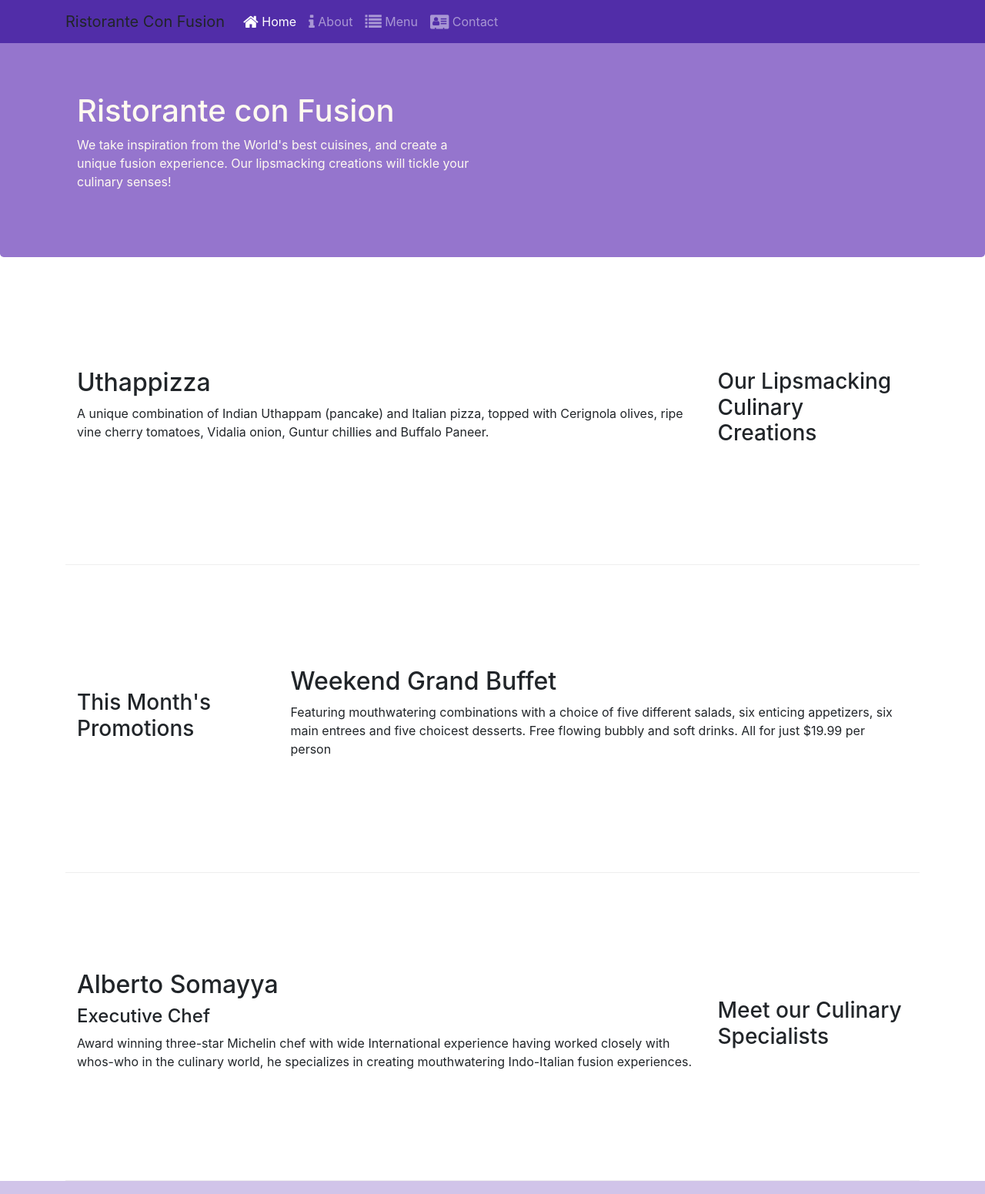
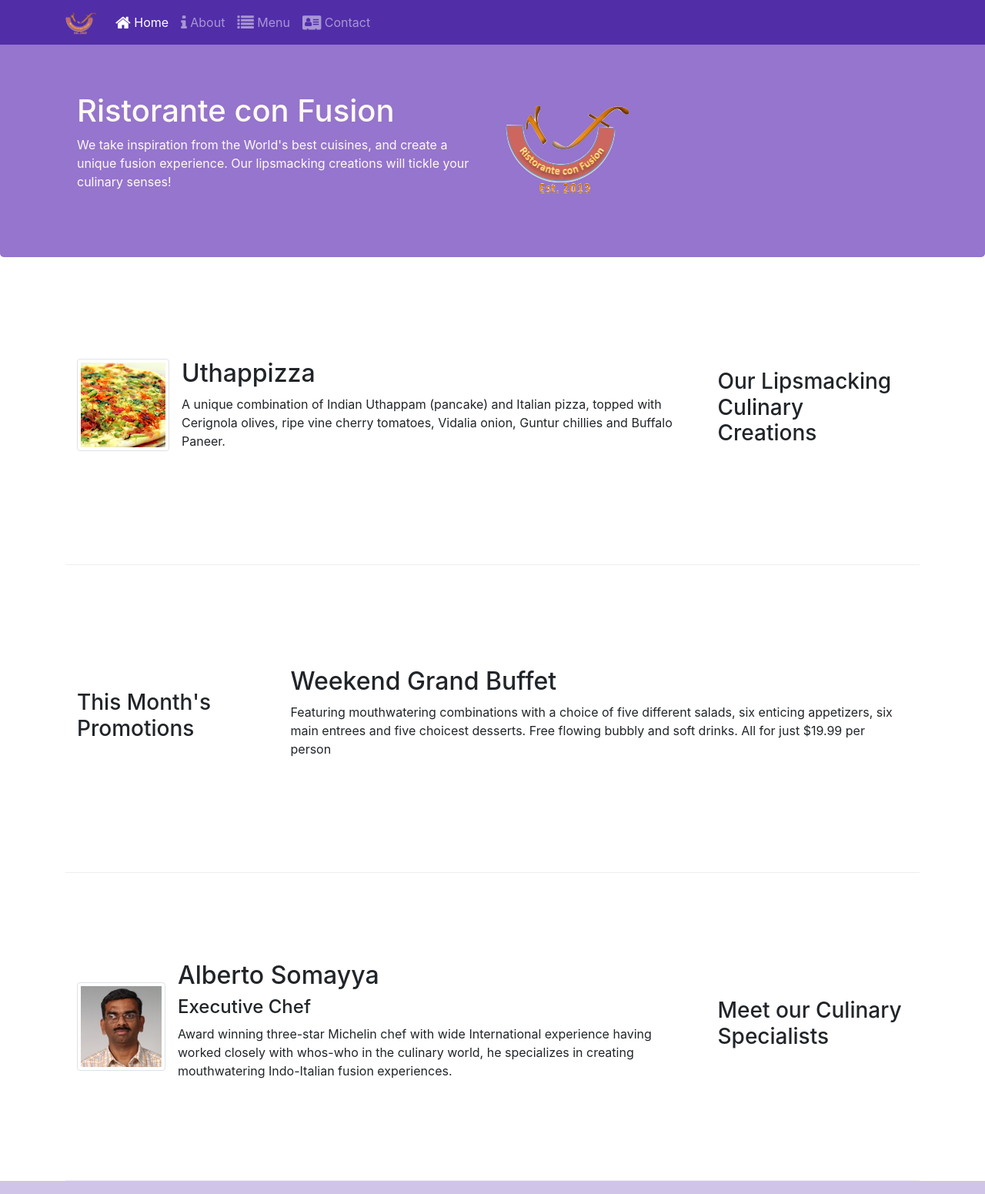
Before and after one commit to Vitor-G-Rocha/conFunsion-Bootstrap, a website: page index.html in a window 1280 px wide. Shown: the top 1551 px of the page at 77% size. Drawn offline with nearby package versions, Linux system fonts and the light colour scheme.

Commit message:
Images and media

```diff
--- a/index.html
+++ b/index.html
@@ -21,7 +21,7 @@
             <button class="navbar-toggler" type="button" data-toggle="collapse" data-target="#Navbar">
                 <span class="navbar-toggler-icon"></span>
             </button>
-            <a class="navbar-brand">Ristorante Con Fusion</a>
+            <a class="navbar-brand"><img src="./img/logo.png" height="30" width="41"></a>
             <div class="collapse navbar-collapse" id="Navbar">
                 <ul class="navbar-nav mr-auto">
                     <li class="nav-item active">
@@ -60,7 +60,8 @@
                     <p>We take inspiration from the World's best cuisines, and create a unique fusion experience. Our
                         lipsmacking creations will tickle your culinary senses!</p>
                 </div>
-                <div class="col-12 col-sm">
+                <div class="col-12 col-sm align-self-center">
+                    <img src="./img/logo.png" class="img-fluid">
                 </div>
             </div>
         </div>
@@ -72,9 +73,16 @@
                 <h3>Our Lipsmacking Culinary Creations</h3>
             </div>
             <div class="col col-sm order-sm-first col-md">
-                <h2>Uthappizza</h2>
-                <p>A unique combination of Indian Uthappam (pancake) and Italian pizza, topped with Cerignola olives,
+                <div class="media">
+                    <img src="./img/uthappizza.png" alt="uthappizza"
+                        class="d-flex mr-3 img-thumbnail align-items-center">
+                    <div class="media-body">
+                        <h2 class="mt-0">Uthappizza</h2>
+                        <p>A unique combination of Indian Uthappam (pancake) and Italian pizza, topped with Cerignola
+                            olives,
                             ripe vine cherry tomatoes, Vidalia onion, Guntur chillies and Buffalo Paneer.</p>
+                    </div>
+                </div>
             </div>
         </div>
 
@@ -96,11 +104,17 @@
                 <h3>Meet our Culinary Specialists</h3>
             </div>
             <div class="col col-sm order-sm-first col-md">
-                <h2>Alberto Somayya</h2>
+                <div class="media">
+                    <img src="./img/alberto.png" alt="alberto" class="d-flex mr-3 img-thumbnail align-self-center">
+                    <div class="media-body">
+                        <h2 class="mt-0">Alberto Somayya</h2>
                         <h4>Executive Chef</h4>
-                <p>Award winning three-star Michelin chef with wide International experience having worked closely with
+                        <p>Award winning three-star Michelin chef with wide International experience having worked
+                            closely with
                             whos-who in the culinary world, he specializes in creating mouthwatering Indo-Italian fusion
                             experiences. </p>
+                    </div>
+                </div>
             </div>
         </div>
     </div>
@@ -130,11 +144,16 @@
                 </div>
                 <div class="col-12 col-sm-4 align-self-center">
                     <div class="text-center">
-                        <a class="btn btn-social-icon btn-google" href="http://google.com/+"><i class="fa fa-google-plus fa-lg"></i></a>
-                        <a class="btn btn-social-icon btn-facebook" href="http://www.facebook.com/profile.php?id="><i class="fa fa-facebook fa-lg"></i></a>
-                        <a class="btn btn-social-icon btn-linkedin" href="http://www.linkedin.com/in/"><i class="fa fa-linkedin fa-lg"></i></a>
-                        <a class="btn btn-social-icon btn-twitter" href="http://twitter.com/"><i class="fa fa-twitter fa-lg"></i></a>
-                        <a class="btn btn-social-icon btn-google" href="http://youtube.com/"><i class="fa fa-youtube fa-lg"></i></a>
+                        <a class="btn btn-social-icon btn-google" href="http://google.com/+"><i
+                                class="fa fa-google-plus fa-lg"></i></a>
+                        <a class="btn btn-social-icon btn-facebook" href="http://www.facebook.com/profile.php?id="><i
+                                class="fa fa-facebook fa-lg"></i></a>
+                        <a class="btn btn-social-icon btn-linkedin" href="http://www.linkedin.com/in/"><i
+                                class="fa fa-linkedin fa-lg"></i></a>
+                        <a class="btn btn-social-icon btn-twitter" href="http://twitter.com/"><i
+                                class="fa fa-twitter fa-lg"></i></a>
+                        <a class="btn btn-social-icon btn-google" href="http://youtube.com/"><i
+                                class="fa fa-youtube fa-lg"></i></a>
                         <a class="btn btn-social-icon" href="mailto:"><i class="fa fa-envelope-o fa-lg"></i></a>
                     </div>
                 </div>
```
Also changed, not shown: aboutus.html (+3 -2 lines), contactus.html (+3 -2 lines), img/alberto.png (added), img/buffet.png (added), img/logo.png (added), img/uthappizza.png (added), 1 other file. Lines whose indentation alone changed are shown as unchanged.
